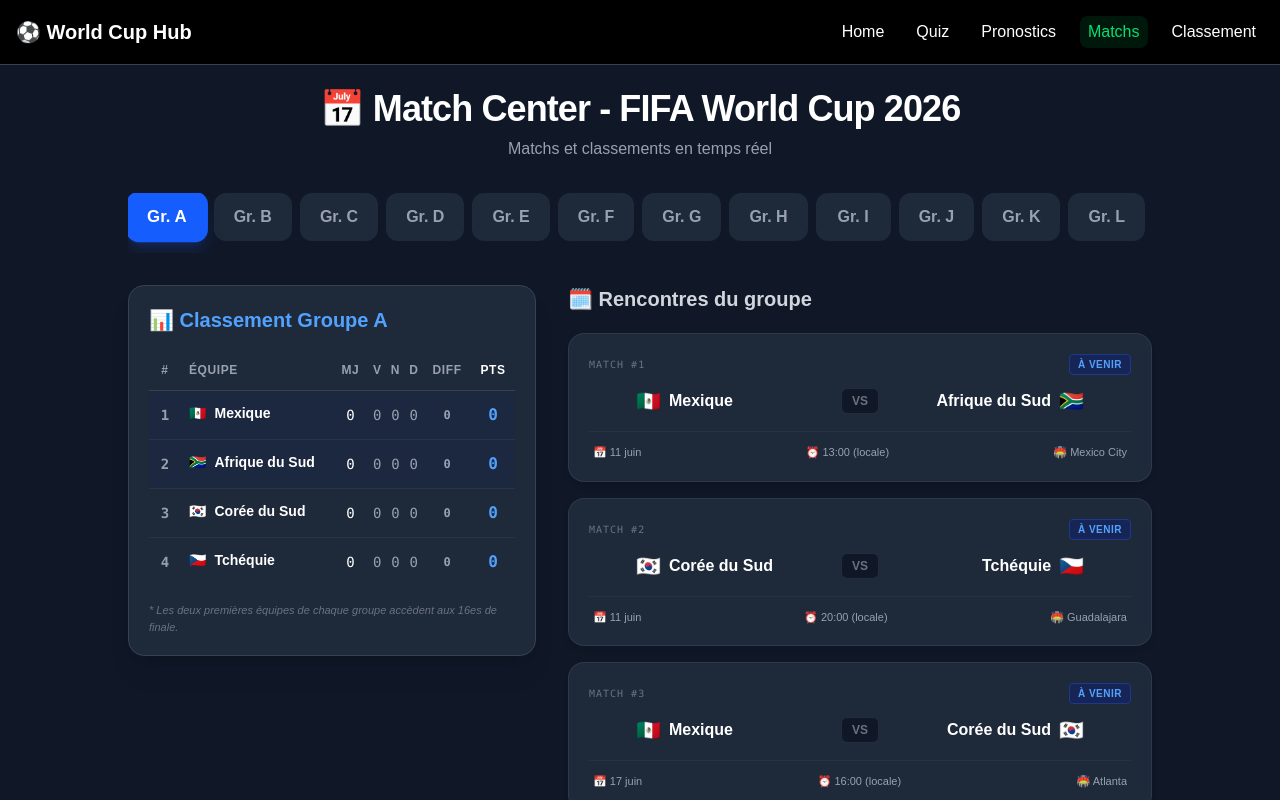
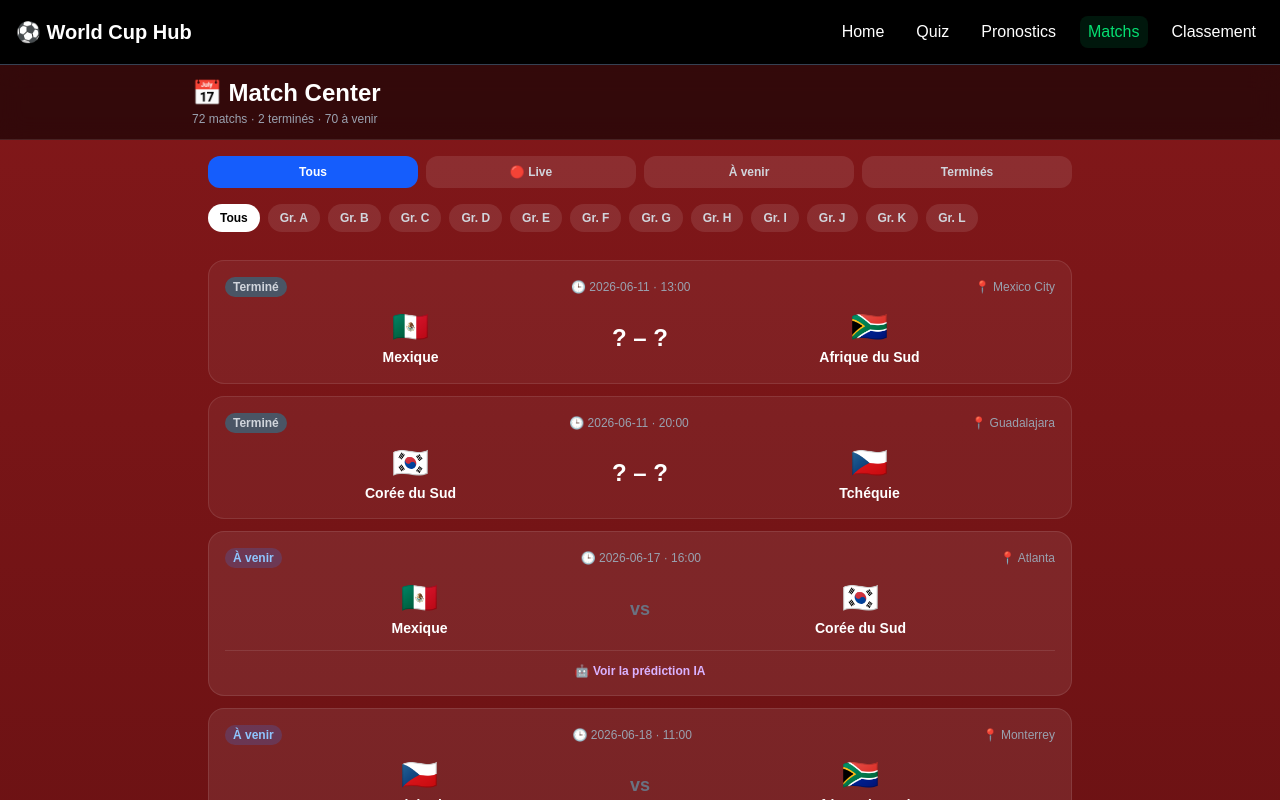
Before and after one commit to Elhadji17/world-cup-hub, a React (Vite) app: page /matches in a window 1280 px wide. Shown: the top 800 px of the page. Built offline with nearby package versions, Linux system fonts and the light colour scheme.

Commit message:
feat: match center complet avec statuts et predictions IA

```diff
--- a/src/pages/Matches.jsx
+++ b/src/pages/Matches.jsx
@@ -1,237 +1,235 @@
-import React, { useState } from "react";
-// Importation des données réelles, des groupes et des drapeaux
-import { GROUPS, MATCHES, FLAGS } from "../data/matches";
+// src/pages/Matches.jsx
+// Calendrier complet WC 2026 — groupes A→L, statuts, résultats
 
-function Matches() {
-  // État pour le groupe actuellement sélectionné (Groupe A par défaut)
-  const [activeGroup, setActiveGroup] = useState("A");
+import { useState, useMemo } from "react";
+import { motion, AnimatePresence } from "framer-motion";
+import { MATCHES, FLAGS, GROUPS } from "../data/matches";
+import { AI_PREDICTIONS } from "../data/aiPredictions";
 
-  const groupLetters = Object.keys(GROUPS);
+// Statut d'un match selon la date actuelle
+function getMatchStatus(dateStr, timeStr) {
+  const now       = new Date();
+  const matchDate = new Date(`${dateStr}T${timeStr}:00`);
+  const endDate   = new Date(matchDate.getTime() + 2 * 60 * 60 * 1000); // +2h
 
-  // 1. Filtrer les matchs pour le groupe actif
-  const filteredMatches = MATCHES.filter(match => match.group === activeGroup);
+  if (now < matchDate) return "upcoming";
+  if (now >= matchDate && now <= endDate) return "live";
+  return "finished";
+}
 
-  // 2. FONCTION DE CALCUL DU CLASSEMENT DU GROUPE ACTIF
-  const computeStanding = () => {
-    const teamsInGroup = GROUPS[activeGroup] || [];
+function StatusBadge({ status }) {
+  if (status === "live") return (
+    <span className="flex items-center gap-1 bg-red-500 text-white text-xs font-bold px-2 py-0.5 rounded-full animate-pulse">
+      🔴 LIVE
+    </span>
+  );
+  if (status === "finished") return (
+    <span className="bg-gray-600 text-gray-300 text-xs font-semibold px-2 py-0.5 rounded-full">
+      Terminé
+    </span>
+  );
+  return (
+    <span className="bg-blue-500/20 text-blue-300 text-xs font-semibold px-2 py-0.5 rounded-full">
+      À venir
+    </span>
+  );
+}
 
-    // Initialisation des stats pour chaque équipe du groupe
-    const standings = teamsInGroup.reduce((acc, team) => {
-      acc[team] = { team, mp: 0, w: 0, d: 0, l: 0, gf: 0, ga: 0, gd: 0, pts: 0 };
-      return acc;
-    }, {});
+function MatchRow({ match }) {
+  const status = getMatchStatus(match.date, match.time);
+  const ai     = AI_PREDICTIONS[match.id];
+  const [showAI, setShowAI] = useState(false);
 
-    // Parcours de tous les matchs pour calculer les points si les scores existent
-    MATCHES.forEach(match => {
-      if (match.group !== activeGroup) return;
-
-      // On vérifie si le match a été joué (si les scores sont définis numériquement)
-      const hasScore = match.scoreA !== undefined && match.scoreB !== undefined;
-
-      if (hasScore && standings[match.teamA] && standings[match.teamB]) {
-        const sA = Number(match.scoreA);
-        const sB = Number(match.scoreB);
-
-        // Mise à jour des Matchs Joués (MP) et Buts Pour/Contre (GF/GA)
-        standings[match.teamA].mp += 1;
-        standings[match.teamB].mp += 1;
-        standings[match.teamA].gf += sA;
-        standings[match.teamA].ga += sB;
-        standings[match.teamB].gf += sB;
-        standings[match.teamB].ga += sA;
-
-        // Calcul Victoire / Nul / Défaite et attribution des Points
-        if (sA > sB) {
-          standings[match.teamA].w += 1;
-          standings[match.teamA].pts += 3;
-          standings[match.teamB].l += 1;
-        } else if (sA < sB) {
-          standings[match.teamB].w += 1;
-          standings[match.teamB].pts += 3;
-          standings[match.teamA].l += 1;
-        } else {
-          standings[match.teamA].d += 1;
-          standings[match.teamA].pts += 1;
-          standings[match.teamB].d += 1;
-          standings[match.teamB].pts += 1;
-        }
-      }
-    });
-
-    // Conversion en tableau et calcul de la différence de buts (GD)
-    return Object.values(standings).map(t => {
-      t.gd = t.gf - t.ga;
-      return t;
-    }).sort((a, b) => {
-      // Tri par : 1. Points, 2. Différence de buts, 3. Buts marqués
-      if (b.pts !== a.pts) return b.pts - a.pts;
-      if (b.gd !== a.gd) return b.gd - a.gd;
-      return b.gf - a.gf;
-    });
-  };
-
-  const standingsData = computeStanding();
-
-  // Formater les dates
-  const formatDate = (dateString) => {
-    const options = { day: 'numeric', month: 'long' };
-    return new Date(dateString).toLocaleDateString('fr-FR', options);
-  };
+  const flagA = FLAGS[match.teamA] ?? "🏳️";
+  const flagB = FLAGS[match.teamB] ?? "🏳️";
 
   return (
-    <div className="min-h-screen bg-gray-900 text-white p-4 md:p-6">
+    <motion.div
+      layout
+      initial={{ opacity: 0, y: 10 }}
+      animate={{ opacity: 1, y: 0 }}
+      className={`rounded-2xl border p-4 transition ${
+        status === "live"
+          ? "bg-red-500/10 border-red-500/40 shadow-red-500/10 shadow-lg"
+          : status === "finished"
+            ? "bg-white/5 border-white/10"
+            : "bg-white/8 border-white/10"
+      }`}
+    >
+      {/* En-tête */}
+      <div className="flex justify-between items-center mb-3 text-xs text-gray-400">
+        <StatusBadge status={status} />
+        <span>🕒 {match.date} · {match.time}</span>
+        <span>📍 {match.stadium}</span>
+      </div>
 
-      {/* TITLE */}
-      <h1 className="text-4xl font-bold mb-2 text-center tracking-tight">
-        📅 Match Center - FIFA World Cup 2026
-      </h1>
-      <p className="text-center text-gray-400 mb-8">Matchs et classements en temps réel</p>
+      {/* Équipes */}
+      <div className="flex items-center justify-between">
+        <div className="flex-1 text-center">
+          <div className="text-3xl mb-1">{flagA}</div>
+          <div className="text-sm font-bold leading-tight">{match.teamA}</div>
+        </div>
 
-      {/* BARRE HORIZONTALE DES BOUTONS */}
-      <div className="max-w-5xl mx-auto mb-8">
-        <div className="flex gap-2 overflow-x-auto pb-3 scrollbar-thin scrollbar-thumb-gray-700 scrollbar-track-transparent snap-x">
-          {groupLetters.map((letter) => (
+        <div className="mx-4 text-center">
+          {status === "finished" ? (
+            <div className="text-2xl font-bold text-white">
+              ? – ?
+            </div>
+          ) : status === "live" ? (
+            <div className="text-2xl font-bold text-red-400 animate-pulse">
+              En cours
+            </div>
+          ) : (
+            <div className="text-lg text-gray-500 font-bold">vs</div>
+          )}
+        </div>
+
+        <div className="flex-1 text-center">
+          <div className="text-3xl mb-1">{flagB}</div>
+          <div className="text-sm font-bold leading-tight">{match.teamB}</div>
+        </div>
+      </div>
+
+      {/* Prédiction IA */}
+      {ai && status === "upcoming" && (
+        <div className="mt-3 pt-3 border-t border-white/10">
+          <button
+            onClick={() => setShowAI(!showAI)}
+            className="w-full text-xs text-purple-300 hover:text-purple-200 font-semibold transition flex items-center justify-center gap-1"
+          >
+            🤖 {showAI ? "Masquer" : "Voir"} la prédiction IA
+          </button>
+
+          <AnimatePresence>
+            {showAI && (
+              <motion.div
+                initial={{ opacity: 0, height: 0 }}
+                animate={{ opacity: 1, height: "auto" }}
+                exit={{ opacity: 0, height: 0 }}
+                className="overflow-hidden mt-2 text-xs text-center"
+              >
+                <div className="flex items-center justify-center gap-4 my-2">
+                  <span className="text-2xl font-bold text-white">{ai.scoreA}</span>
+                  <span className="text-gray-500">–</span>
+                  <span className="text-2xl font-bold text-white">{ai.scoreB}</span>
+                </div>
+                <div className="text-purple-300 font-semibold mb-1">
+                  {ai.winner === "Draw" ? "🤝 Match nul prédit" : `🏆 ${ai.winner} favori`}
+                  <span className={`ml-2 font-bold ${
+                    ai.confidence >= 75 ? "text-green-400"
+                    : ai.confidence >= 55 ? "text-yellow-400"
+                    : "text-orange-400"
+                  }`}>
+                    {ai.confidence}%
+                  </span>
+                </div>
+                <p className="text-gray-400 italic">"{ai.reasoning}"</p>
+              </motion.div>
+            )}
+          </AnimatePresence>
+        </div>
+      )}
+    </motion.div>
+  );
+}
+
+const FILTER_GROUPS = ["TOUS", "A", "B", "C", "D", "E", "F", "G", "H", "I", "J", "K", "L"];
+const FILTER_STATUS = [
+  { id: "all",      label: "Tous"     },
+  { id: "live",     label: "🔴 Live"  },
+  { id: "upcoming", label: "À venir"  },
+  { id: "finished", label: "Terminés" },
+];
+
+export default function Matches() {
+  const [activeGroup,  setActiveGroup]  = useState("TOUS");
+  const [activeStatus, setActiveStatus] = useState("all");
+
+  const filtered = useMemo(() => {
+    return MATCHES.filter(m => {
+      const status    = getMatchStatus(m.date, m.time);
+      const groupOk   = activeGroup === "TOUS" || m.group === activeGroup;
+      const statusOk  = activeStatus === "all"  || status === activeStatus;
+      return groupOk && statusOk;
+    });
+  }, [activeGroup, activeStatus]);
+
+  // Stats rapides
+  const stats = useMemo(() => {
+    const live     = MATCHES.filter(m => getMatchStatus(m.date, m.time) === "live").length;
+    const finished = MATCHES.filter(m => getMatchStatus(m.date, m.time) === "finished").length;
+    const upcoming = MATCHES.filter(m => getMatchStatus(m.date, m.time) === "upcoming").length;
+    return { live, finished, upcoming, total: MATCHES.length };
+  }, []);
+
+  return (
+    <div className="min-h-screen bg-gradient-to-b from-red-900 via-black to-blue-900 text-white pb-16">
+
+      {/* ── HEADER ── */}
+      <div className="sticky top-0 z-20 bg-black/60 backdrop-blur-md border-b border-white/10 px-4 py-3">
+        <div className="max-w-4xl mx-auto">
+          <h1 className="text-2xl font-bold">📅 Match Center</h1>
+          <p className="text-xs text-gray-400 mt-0.5">
+            {stats.total} matchs · {stats.live > 0 ? `🔴 ${stats.live} live · ` : ""}
+            {stats.finished} terminés · {stats.upcoming} à venir
+          </p>
+        </div>
+      </div>
+
+      <div className="max-w-4xl mx-auto px-4 pt-4">
+
+        {/* ── FILTRE STATUT ── */}
+        <div className="flex gap-2 mb-4">
+          {FILTER_STATUS.map(({ id, label }) => (
             <button
-              key={letter}
-              onClick={() => setActiveGroup(letter)}
-              className={`snap-center px-5 py-3 rounded-xl font-bold text-base transition-all min-w-[75px] flex-shrink-0 ${
-                activeGroup === letter
-                  ? "bg-blue-600 text-white shadow-lg shadow-blue-900/40 scale-105"
-                  : "bg-gray-800 text-gray-400 hover:bg-gray-700 hover:text-white"
+              key={id}
+              onClick={() => setActiveStatus(id)}
+              className={`flex-1 py-2 rounded-xl text-xs font-bold transition ${
+                activeStatus === id
+                  ? "bg-blue-600 text-white"
+                  : "bg-white/10 text-gray-300 hover:bg-white/20"
               }`}
             >
-              Gr. {letter}
+              {label}
             </button>
           ))}
         </div>
-      </div>
 
-      <div className="max-w-5xl mx-auto grid grid-cols-1 lg:grid-cols-12 gap-8 items-start">
-
-        {/* COLONNE GAUCHE : LE TABLEAU DE CLASSEMENT */}
-        <div className="lg:col-span-5 bg-gray-800 rounded-2xl p-4 md:p-5 shadow-xl border border-gray-700">
-          <h2 className="text-xl font-bold mb-4 flex items-center gap-2 text-blue-400">
-            📊 Classement Groupe {activeGroup}
-          </h2>
-
-          <div className="overflow-x-auto">
-            <table className="w-full text-sm text-left">
-              <thead>
-                <tr className="text-gray-400 border-b border-gray-700 text-xs uppercase tracking-wider">
-                  <th className="py-3 px-2 text-center w-8">#</th>
-                  <th className="py-3 px-2">Équipe</th>
-                  <th className="py-3 px-2 text-center">MJ</th>
-                  <th className="py-3 px-1 text-center hidden sm:table-cell">V</th>
-                  <th className="py-3 px-1 text-center hidden sm:table-cell">N</th>
-                  <th className="py-3 px-1 text-center hidden sm:table-cell">D</th>
-                  <th className="py-3 px-2 text-center">Diff</th>
-                  <th className="py-3 px-2 text-center font-bold text-white">Pts</th>
-                </tr>
-              </thead>
-              <tbody>
-                {standingsData.map((row, index) => (
-                  <tr
-                    key={row.team}
-                    className={`border-b border-gray-700/50 last:border-0 hover:bg-gray-750 transition-colors ${
-                      index < 2 ? "bg-blue-950/20" : "" // Surligner les 2 premiers qualifiés
-                    }`}
-                  >
-                    <td className="py-3 px-2 text-center font-mono text-gray-400 font-bold">
-                      {index + 1}
-                    </td>
-                    <td className="py-3 px-2 font-semibold flex items-center gap-2 truncate max-w-[140px] sm:max-w-none">
-                      <span>{FLAGS[row.team] || "🏳️"}</span>
-                      <span className="truncate">{row.team}</span>
-                    </td>
-                    <td className="py-3 px-2 text-center font-mono">{row.mp}</td>
-                    <td className="py-3 px-1 text-center font-mono text-gray-400 hidden sm:table-cell">{row.w}</td>
-                    <td className="py-3 px-1 text-center font-mono text-gray-400 hidden sm:table-cell">{row.d}</td>
-                    <td className="py-3 px-1 text-center font-mono text-gray-400 hidden sm:table-cell">{row.l}</td>
-                    <td className={`py-3 px-2 text-center font-mono text-xs font-bold ${
-                      row.gd > 0 ? "text-green-400" : row.gd < 0 ? "text-red-400" : "text-gray-400"
-                    }`}>
-                      {row.gd > 0 ? `+${row.gd}` : row.gd}
-                    </td>
-                    <td className="py-3 px-2 text-center font-mono font-bold text-base text-blue-400">
-                      {row.pts}
-                    </td>
-                  </tr>
-                ))}
-              </tbody>
-            </table>
-          </div>
-          <div className="mt-4 text-[11px] text-gray-500 italic">
-            * Les deux premières équipes de chaque groupe accèdent aux 16es de finale.
-          </div>
+        {/* ── FILTRE GROUPE ── */}
+        <div className="flex gap-2 overflow-x-auto pb-2 mb-5 scrollbar-hide">
+          {FILTER_GROUPS.map(g => (
+            <button
+              key={g}
+              onClick={() => setActiveGroup(g)}
+              className={`flex-shrink-0 px-3 py-1.5 rounded-full text-xs font-bold transition ${
+                activeGroup === g
+                  ? "bg-white text-black"
+                  : "bg-white/10 text-gray-300 hover:bg-white/20"
+              }`}
+            >
+              {g === "TOUS" ? "Tous" : `Gr. ${g}`}
+            </button>
+          ))}
         </div>
 
-        {/* COLONNE DROITE : LES MATCHS DU GROUPE */}
-        <div className="lg:col-span-7 grid gap-4">
-          <h2 className="text-xl font-bold mb-1 flex items-center gap-2 text-gray-300">
-            🗓️ Rencontres du groupe
-          </h2>
-
-          {filteredMatches.map((match) => {
-            const isPlayed = match.scoreA !== undefined && match.scoreB !== undefined;
-            return (
-              <div
-                key={match.id}
-                className="bg-gray-800 p-5 rounded-2xl shadow-md border border-gray-700/70 hover:border-blue-500/50 transition-all"
-              >
-                <div className="flex justify-between items-center mb-3">
-                  <span className="text-[10px] text-gray-500 font-mono tracking-widest uppercase">Match #{match.id}</span>
-                  <span className={`text-[10px] font-bold px-2 py-0.5 rounded uppercase tracking-wider ${
-                    isPlayed
-                      ? "bg-gray-700 text-gray-300"
-                      : "bg-blue-950 text-blue-400 border border-blue-900"
-                  }`}>
-                    {isPlayed ? "Terminé" : "À venir"}
-                  </span>
-                </div>
-
-                {/* LOGIQUE D'AFFICHAGE DES ÉQUIPES ET SCORES */}
-                <div className="flex items-center justify-between my-2 max-w-md mx-auto">
-                  {/* Équipe A */}
-                  <div className="flex flex-col sm:flex-row items-center gap-2 w-5/12 text-center sm:text-left">
-                    <span className="text-2xl sm:text-xl">{FLAGS[match.teamA] || "🏳️"}</span>
-                    <span className="font-bold text-sm sm:text-base truncate w-full" title={match.teamA}>{match.teamA}</span>
-                  </div>
-
-                  {/* Score Central ou "VS" */}
-                  <div className="w-2/12 flex justify-center">
-                    {isPlayed ? (
-                      <div className="bg-gray-900 px-3 py-1 rounded-lg font-mono font-bold text-base border border-gray-700 flex gap-2">
-                        <span>{match.scoreA}</span>
-                        <span className="text-gray-600">-</span>
-                        <span>{match.scoreB}</span>
-                      </div>
-                    ) : (
-                      <span className="text-xs uppercase bg-gray-900 text-gray-500 px-2.5 py-1 rounded-md font-semibold border border-gray-700/50">VS</span>
-                    )}
-                  </div>
-
-                  {/* Équipe B */}
-                  <div className="flex flex-col sm:flex-row-reverse items-center gap-2 w-5/12 text-center sm:text-right">
-                    <span className="text-2xl sm:text-xl">{FLAGS[match.teamB] || "🏳️"}</span>
-                    <span className="font-bold text-sm sm:text-base truncate w-full" title={match.teamB}>{match.teamB}</span>
-                  </div>
-                </div>
-
-                {/* INFOS DU MATCH */}
-                <div className="flex justify-between text-[11px] text-gray-400 border-t border-gray-700/40 pt-3 mt-4 px-1">
-                  <span>📅 {formatDate(match.date)}</span>
-                  <span>⏰ {match.time} (locale)</span>
-                  <span className="truncate max-w-[150px]" title={match.stadium}>🏟️ {match.stadium}</span>
-                </div>
-              </div>
-            );
-          })}
+        {/* ── LISTE MATCHS ── */}
+        <div className="grid gap-3">
+          <AnimatePresence>
+            {filtered.map(match => (
+              <MatchRow key={match.id} match={match} />
+            ))}
+          </AnimatePresence>
         </div>
 
+        {/* Aucun match */}
+        {filtered.length === 0 && (
+          <div className="text-center text-gray-400 py-20">
+            <div className="text-5xl mb-4">📭</div>
+            <p>Aucun match pour ce filtre.</p>
+          </div>
+        )}
+
       </div>
-
     </div>
   );
 }
-
-export default Matches;
```
